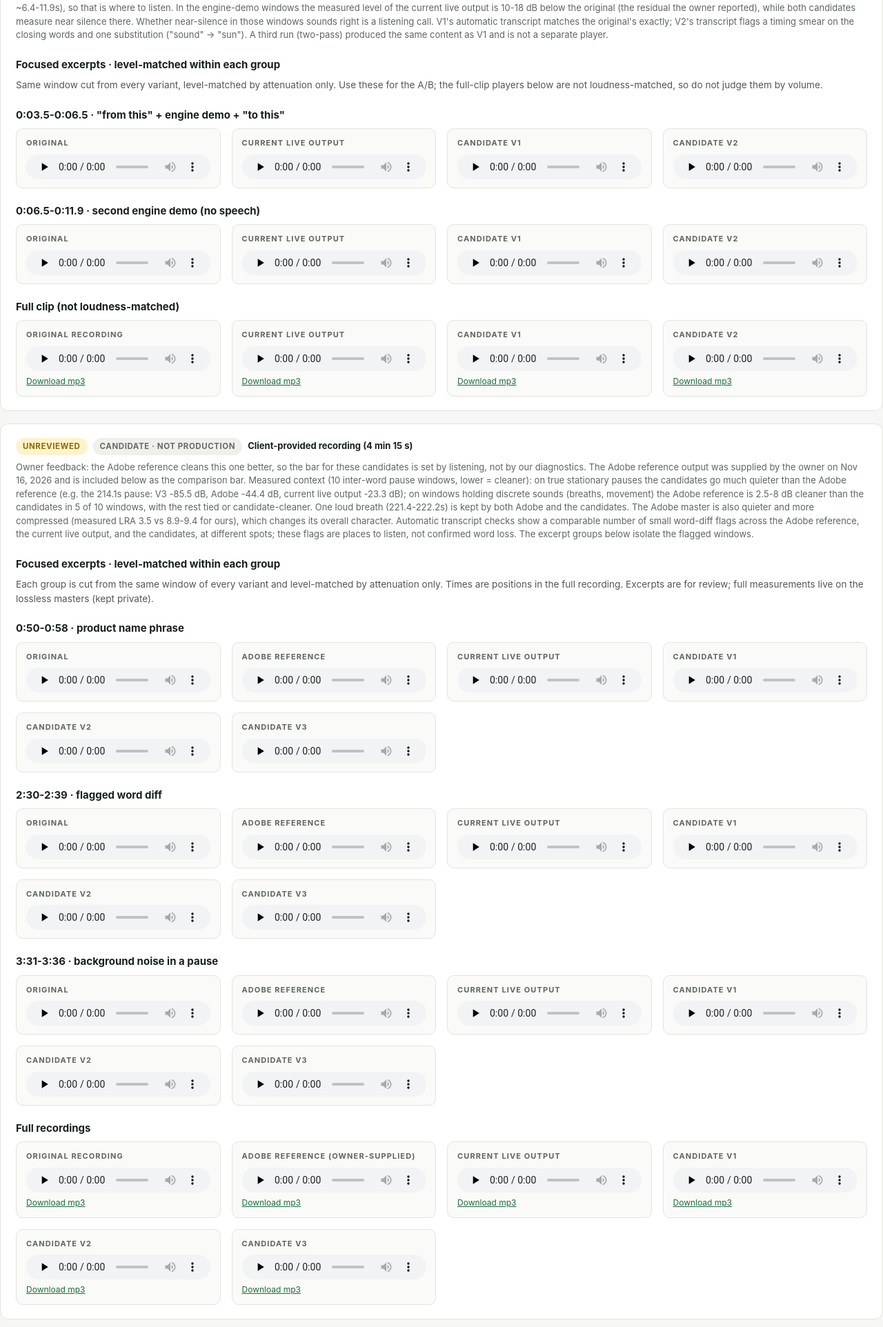
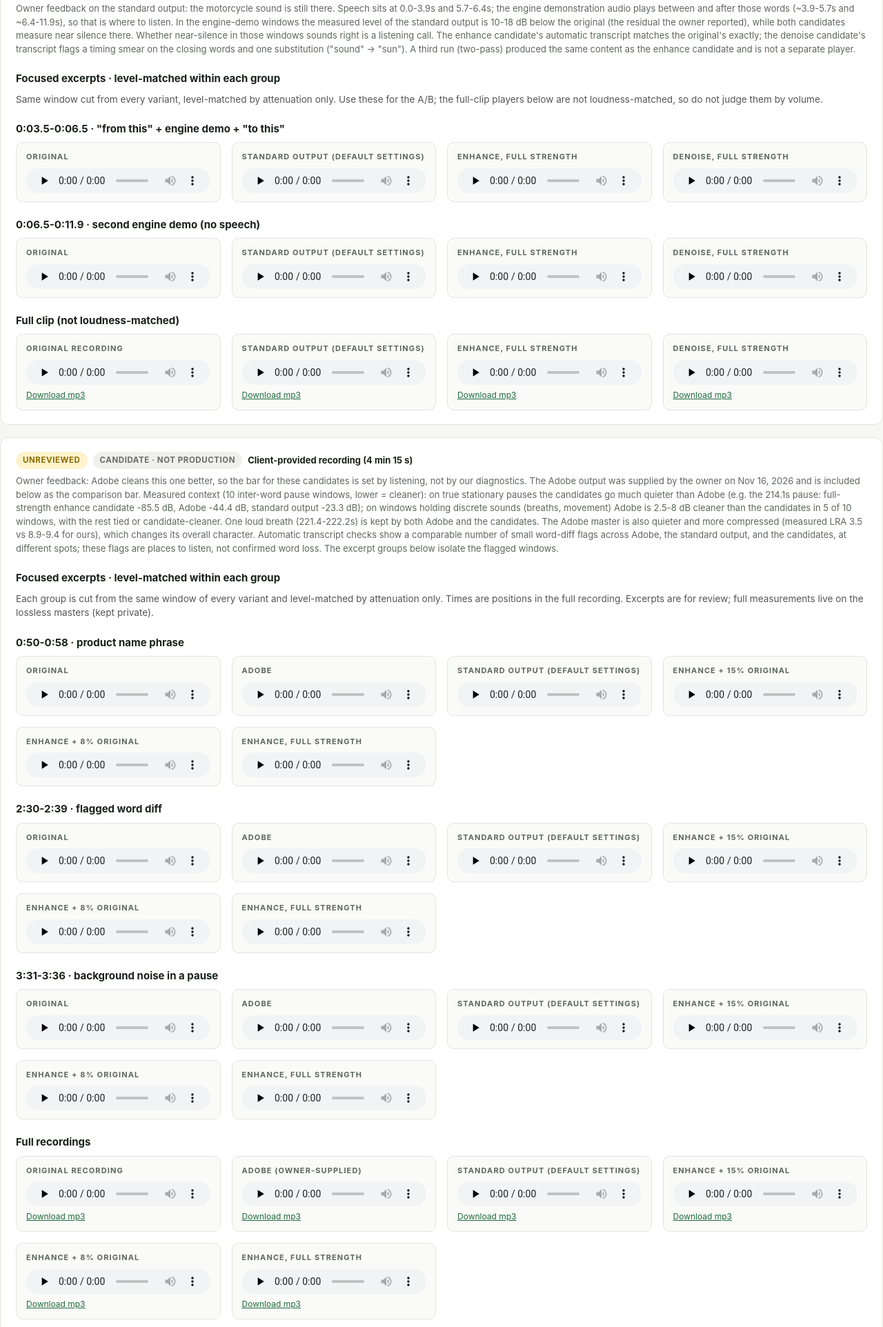
Before and after one commit to advayc/auk-production-backend, a plain HTML site: page docs/129-enhancement-candidates-unreviewed.html in a window 1280 px wide. Shown: the part 449-2373 px from the top of the page at 69% size. Drawn offline with Linux system fonts and the light colour scheme.

Commit message:
workflow: unbreak CI catalog check, realign notebook with backend v0.5.1, refresh docs
- Regenerate demos/showcase_test_cases.json (stale since the replace-instruction
  template change; the CI consistency check failed on pushes #211-#213)
- Notebook P1: re-embed the backend archive from the current repo tree
  (was v0.3.0 2026-10-18, 30 of 45 files drifted), bump version asserts to
  0.5.1; P1b v0.3.4 overlay is now upstream and becomes a presence check
- Align package metadata with the module version (pyproject/setup.py 0.3.0 -> 0.5.1)
- README/AGENTS/77-README: current test count (472), dated-validation framing,
  fix W3 report link, fold W3 scale-up limitations into README status
- 129 review page: replace V1/V2/V3 and 'current live output' labels with
  plain setting descriptions; Adobe reference labeled 'Adobe'

```diff
--- a/docs/129-enhancement-candidates-unreviewed.html
+++ b/docs/129-enhancement-candidates-unreviewed.html
@@ -27,39 +27,39 @@ footer p{margin:8px 0}
 .note{font-size:.85rem;color:#555;margin:.2rem 0 .7rem}
 </style></head><body>
 <h1>Enhancement candidates &middot; unreviewed listening review</h1>
-<p class="note">Two recordings the owner gave feedback on (Nov 11, 2026), reprocessed Nov 12, 2026 with candidate settings. Each card has the original recording, the current live output, and the candidates (named V1, V2, ... per card; exact settings in the footnote at the bottom). These are candidates for a listening decision, not adopted production outputs.</p>
+<p class="note">Two recordings the owner gave feedback on (Nov 11, 2026), reprocessed Nov 12, 2026 with candidate settings. Each card has the original recording, our standard output (the pipeline&#39;s default settings - our earlier comparison baseline), and candidates with alternative cleanup settings, each labeled by what its setting does (details in the footnote at the bottom). These are candidates for a listening decision, not adopted production outputs.</p>
 <p class="note" style="border-left:4px solid #b8860b;padding:8px 12px;"><strong>Status: unreviewed.</strong> No listening verdict exists for any candidate on this page, and no candidate is presented as an improvement. All candidates pass the pipeline's current technical checks (sample-exact duration, no clipping, level targets within the true-peak ceiling). The remaining decision is human listening.</p>
-<p class="note" style="border-left:4px solid #6b6b66;padding:8px 12px;"><strong>Comparisons and loudness:</strong> the full-length players are mastered to a -1.0 dBTP ceiling but are not loudness-matched to one another, so use them for character and artifacts, not volume. The excerpt groups below (both clips) are level-matched within each group (attenuation only, matched down to the quietest variant in that window), so loudness should not bias those A/Bs. An Adobe Podcast Enhance reference, supplied by the owner on Nov 16, 2026, is included for the client recording (full-length and in each excerpt group); there is no third-party reference for the motorcycle clip. References inform listening; no parity or superiority claim is made or implied.</p>
+<p class="note" style="border-left:4px solid #6b6b66;padding:8px 12px;"><strong>Comparisons and loudness:</strong> the full-length players are mastered to a -1.0 dBTP ceiling but are not loudness-matched to one another, so use them for character and artifacts, not volume. The excerpt groups below (both clips) are level-matched within each group (attenuation only, matched down to the quietest variant in that window), so loudness should not bias those A/Bs. An Adobe output (Adobe Podcast Enhance, supplied by the owner on Nov 16, 2026) is included for the client recording (full-length and in each excerpt group); there is no third-party reference for the motorcycle clip. References inform listening; no parity or superiority claim is made or implied.</p>
 <p class="note" style="border-left:4px solid #6b6b66;padding:8px 12px;"><strong>Diagnostics are not quality scores:</strong> the notes on each card come from automatic speech-to-text word diffs, a speaker-similarity score, and energy measurements. They locate where to listen; they do not score how it sounds.</p>
 
 <div class="card"><div class="chead"><span class="badge a">Unreviewed</span><span class="badge y">Candidate &middot; not production</span><span class="cid">Motorcycle audio without wind noise (11.9s)</span></div>
-<div class="cdet" style="margin-bottom:12px">Owner feedback on the current live output: the motorcycle sound is still there. Speech sits at 0.0-3.9s and 5.7-6.4s; the engine demonstration audio plays between and after those words (~3.9-5.7s and ~6.4-11.9s), so that is where to listen. In the engine-demo windows the measured level of the current live output is 10-18 dB below the original (the residual the owner reported), while both candidates measure near silence there. Whether near-silence in those windows sounds right is a listening call. V1's automatic transcript matches the original's exactly; V2's transcript flags a timing smear on the closing words and one substitution ("sound" &rarr; "sun"). A third run (two-pass) produced the same content as V1 and is not a separate player.</div>
+<div class="cdet" style="margin-bottom:12px">Owner feedback on the standard output: the motorcycle sound is still there. Speech sits at 0.0-3.9s and 5.7-6.4s; the engine demonstration audio plays between and after those words (~3.9-5.7s and ~6.4-11.9s), so that is where to listen. In the engine-demo windows the measured level of the standard output is 10-18 dB below the original (the residual the owner reported), while both candidates measure near silence there. Whether near-silence in those windows sounds right is a listening call. The enhance candidate's automatic transcript matches the original's exactly; the denoise candidate's transcript flags a timing smear on the closing words and one substitution ("sound" &rarr; "sun"). A third run (two-pass) produced the same content as the enhance candidate and is not a separate player.</div>
 <h3>Focused excerpts &middot; level-matched within each group</h3>
 <p class="note">Same window cut from every variant, level-matched by attenuation only. Use these for the A/B; the full-clip players below are not loudness-matched, so do not judge them by volume.</p>
 <h3>0:03.5-0:06.5 &middot; "from this" + engine demo + "to this"</h3>
 <div class="players">
 <figure><figcaption>Original</figcaption><audio controls preload="none" src="129-motorcycle-excerpt-M1-from-this-to-this--source.mp3"></audio></figure>
-<figure><figcaption>Current live output</figcaption><audio controls preload="none" src="129-motorcycle-excerpt-M1-from-this-to-this--published.mp3"></audio></figure>
-<figure><figcaption>Candidate V1</figcaption><audio controls preload="none" src="129-motorcycle-excerpt-M1-from-this-to-this--enh100.mp3"></audio></figure>
-<figure><figcaption>Candidate V2</figcaption><audio controls preload="none" src="129-motorcycle-excerpt-M1-from-this-to-this--den100.mp3"></audio></figure>
+<figure><figcaption>Standard output (default settings)</figcaption><audio controls preload="none" src="129-motorcycle-excerpt-M1-from-this-to-this--published.mp3"></audio></figure>
+<figure><figcaption>Enhance, full strength</figcaption><audio controls preload="none" src="129-motorcycle-excerpt-M1-from-this-to-this--enh100.mp3"></audio></figure>
+<figure><figcaption>Denoise, full strength</figcaption><audio controls preload="none" src="129-motorcycle-excerpt-M1-from-this-to-this--den100.mp3"></audio></figure>
 </div>
 <h3>0:06.5-0:11.9 &middot; second engine demo (no speech)</h3>
 <div class="players">
 <figure><figcaption>Original</figcaption><audio controls preload="none" src="129-motorcycle-excerpt-M2-engine-demo--source.mp3"></audio></figure>
-<figure><figcaption>Current live output</figcaption><audio controls preload="none" src="129-motorcycle-excerpt-M2-engine-demo--published.mp3"></audio></figure>
-<figure><figcaption>Candidate V1</figcaption><audio controls preload="none" src="129-motorcycle-excerpt-M2-engine-demo--enh100.mp3"></audio></figure>
-<figure><figcaption>Candidate V2</figcaption><audio controls preload="none" src="129-motorcycle-excerpt-M2-engine-demo--den100.mp3"></audio></figure>
+<figure><figcaption>Standard output (default settings)</figcaption><audio controls preload="none" src="129-motorcycle-excerpt-M2-engine-demo--published.mp3"></audio></figure>
+<figure><figcaption>Enhance, full strength</figcaption><audio controls preload="none" src="129-motorcycle-excerpt-M2-engine-demo--enh100.mp3"></audio></figure>
+<figure><figcaption>Denoise, full strength</figcaption><audio controls preload="none" src="129-motorcycle-excerpt-M2-engine-demo--den100.mp3"></audio></figure>
 </div>
 <h3>Full clip (not loudness-matched)</h3>
 <div class="players">
 <figure><figcaption>Original recording</figcaption><audio controls preload="none" src="129-motorcycle-original.mp3"></audio><div><a href="129-motorcycle-original.mp3">Download mp3</a></div></figure>
-<figure><figcaption>Current live output</figcaption><audio controls preload="none" src="129-motorcycle-published.mp3"></audio><div><a href="129-motorcycle-published.mp3">Download mp3</a></div></figure>
-<figure><figcaption>Candidate V1</figcaption><audio controls preload="none" src="129-motorcycle-candidate-enh.mp3"></audio><div><a href="129-motorcycle-candidate-enh.mp3">Download mp3</a></div></figure>
-<figure><figcaption>Candidate V2</figcaption><audio controls preload="none" src="129-motorcycle-candidate-den.mp3"></audio><div><a href="129-motorcycle-candidate-den.mp3">Download mp3</a></div></figure>
+<figure><figcaption>Standard output (default settings)</figcaption><audio controls preload="none" src="129-motorcycle-published.mp3"></audio><div><a href="129-motorcycle-published.mp3">Download mp3</a></div></figure>
+<figure><figcaption>Enhance, full strength</figcaption><audio controls preload="none" src="129-motorcycle-candidate-enh.mp3"></audio><div><a href="129-motorcycle-candidate-enh.mp3">Download mp3</a></div></figure>
+<figure><figcaption>Denoise, full strength</figcaption><audio controls preload="none" src="129-motorcycle-candidate-den.mp3"></audio><div><a href="129-motorcycle-candidate-den.mp3">Download mp3</a></div></figure>
 </div></div>
 
 <div class="card"><div class="chead"><span class="badge a">Unreviewed</span><span class="badge y">Candidate &middot; not production</span><span class="cid">Client-provided recording (4 min 15 s)</span></div>
-<div class="cdet" style="margin-bottom:12px">Owner feedback: the Adobe reference cleans this one better, so the bar for these candidates is set by listening, not by our diagnostics. The Adobe reference output was supplied by the owner on Nov 16, 2026 and is included below as the comparison bar. Measured context (10 inter-word pause windows, lower = cleaner): on true stationary pauses the candidates go much quieter than the Adobe reference (e.g. the 214.1s pause: V3 -85.5 dB, Adobe -44.4 dB, current live output -23.3 dB); on windows holding discrete sounds (breaths, movement) the Adobe reference is 2.5-8 dB cleaner than the candidates in 5 of 10 windows, with the rest tied or candidate-cleaner. One loud breath (221.4-222.2s) is kept by both Adobe and the candidates. The Adobe master is also quieter and more compressed (measured LRA 3.5 vs 8.9-9.4 for ours), which changes its overall character. Automatic transcript checks show a comparable number of small word-diff flags across the Adobe reference, the current live output, and the candidates, at different spots; these flags are places to listen, not confirmed word loss. The excerpt groups below isolate the flagged windows.</div>
+<div class="cdet" style="margin-bottom:12px">Owner feedback: Adobe cleans this one better, so the bar for these candidates is set by listening, not by our diagnostics. The Adobe output was supplied by the owner on Nov 16, 2026 and is included below as the comparison bar. Measured context (10 inter-word pause windows, lower = cleaner): on true stationary pauses the candidates go much quieter than Adobe (e.g. the 214.1s pause: full-strength enhance candidate -85.5 dB, Adobe -44.4 dB, standard output -23.3 dB); on windows holding discrete sounds (breaths, movement) Adobe is 2.5-8 dB cleaner than the candidates in 5 of 10 windows, with the rest tied or candidate-cleaner. One loud breath (221.4-222.2s) is kept by both Adobe and the candidates. The Adobe master is also quieter and more compressed (measured LRA 3.5 vs 8.9-9.4 for ours), which changes its overall character. Automatic transcript checks show a comparable number of small word-diff flags across Adobe, the standard output, and the candidates, at different spots; these flags are places to listen, not confirmed word loss. The excerpt groups below isolate the flagged windows.</div>
 
 <h3>Focused excerpts &middot; level-matched within each group</h3>
 <p class="note">Each group is cut from the same window of every variant and level-matched by attenuation only. Times are positions in the full recording. Excerpts are for review; full measurements live on the lossless masters (kept private).</p>
@@ -67,45 +67,45 @@ footer p{margin:8px 0}
 <h3>0:50-0:58 &middot; product name phrase</h3>
 <div class="players">
 <figure><figcaption>Original</figcaption><audio controls preload="none" src="129-client-excerpt-C1-magic-hour--source.mp3"></audio></figure>
-<figure><figcaption>Adobe reference</figcaption><audio controls preload="none" src="129-client-excerpt-C1-magic-hour--adobe.mp3"></audio></figure>
-<figure><figcaption>Current live output</figcaption><audio controls preload="none" src="129-client-excerpt-C1-magic-hour--published.mp3"></audio></figure>
-<figure><figcaption>Candidate V1</figcaption><audio controls preload="none" src="129-client-excerpt-C1-magic-hour--w85.mp3"></audio></figure>
-<figure><figcaption>Candidate V2</figcaption><audio controls preload="none" src="129-client-excerpt-C1-magic-hour--w92.mp3"></audio></figure>
-<figure><figcaption>Candidate V3</figcaption><audio controls preload="none" src="129-client-excerpt-C1-magic-hour--wet100.mp3"></audio></figure>
+<figure><figcaption>Adobe</figcaption><audio controls preload="none" src="129-client-excerpt-C1-magic-hour--adobe.mp3"></audio></figure>
+<figure><figcaption>Standard output (default settings)</figcaption><audio controls preload="none" src="129-client-excerpt-C1-magic-hour--published.mp3"></audio></figure>
+<figure><figcaption>Enhance + 15% original</figcaption><audio controls preload="none" src="129-client-excerpt-C1-magic-hour--w85.mp3"></audio></figure>
+<figure><figcaption>Enhance + 8% original</figcaption><audio controls preload="none" src="129-client-excerpt-C1-magic-hour--w92.mp3"></audio></figure>
+<figure><figcaption>Enhance, full strength</figcaption><audio controls preload="none" src="129-client-excerpt-C1-magic-hour--wet100.mp3"></audio></figure>
 </div>
 
 <h3>2:30-2:39 &middot; flagged word diff</h3>
 <div class="players">
 <figure><figcaption>Original</figcaption><audio controls preload="none" src="129-client-excerpt-C2-caught-these--source.mp3"></audio></figure>
-<figure><figcaption>Adobe reference</figcaption><audio controls preload="none" src="129-client-excerpt-C2-caught-these--adobe.mp3"></audio></figure>
-<figure><figcaption>Current live output</figcaption><audio controls preload="none" src="129-client-excerpt-C2-caught-these--published.mp3"></audio></figure>
-<figure><figcaption>Candidate V1</figcaption><audio controls preload="none" src="129-client-excerpt-C2-caught-these--w85.mp3"></audio></figure>
-<figure><figcaption>Candidate V2</figcaption><audio controls preload="none" src="129-client-excerpt-C2-caught-these--w92.mp3"></audio></figure>
-<figure><figcaption>Candidate V3</figcaption><audio controls preload="none" src="129-client-excerpt-C2-caught-these--wet100.mp3"></audio></figure>
+<figure><figcaption>Adobe</figcaption><audio controls preload="none" src="129-client-excerpt-C2-caught-these--adobe.mp3"></audio></figure>
+<figure><figcaption>Standard output (default settings)</figcaption><audio controls preload="none" src="129-client-excerpt-C2-caught-these--published.mp3"></audio></figure>
+<figure><figcaption>Enhance + 15% original</figcaption><audio controls preload="none" src="129-client-excerpt-C2-caught-these--w85.mp3"></audio></figure>
+<figure><figcaption>Enhance + 8% original</figcaption><audio controls preload="none" src="129-client-excerpt-C2-caught-these--w92.mp3"></audio></figure>
+<figure><figcaption>Enhance, full strength</figcaption><audio controls preload="none" src="129-client-excerpt-C2-caught-these--wet100.mp3"></audio></figure>
 </div>
 
 <h3>3:31-3:36 &middot; background noise in a pause</h3>
 <div class="players">
 <figure><figcaption>Original</figcaption><audio controls preload="none" src="129-client-excerpt-C3-noisy-pause--source.mp3"></audio></figure>
-<figure><figcaption>Adobe reference</figcaption><audio controls preload="none" src="129-client-excerpt-C3-noisy-pause--adobe.mp3"></audio></figure>
-<figure><figcaption>Current live output</figcaption><audio controls preload="none" src="129-client-excerpt-C3-noisy-pause--published.mp3"></audio></figure>
-<figure><figcaption>Candidate V1</figcaption><audio controls preload="none" src="129-client-excerpt-C3-noisy-pause--w85.mp3"></audio></figure>
-<figure><figcaption>Candidate V2</figcaption><audio controls preload="none" src="129-client-excerpt-C3-noisy-pause--w92.mp3"></audio></figure>
-<figure><figcaption>Candidate V3</figcaption><audio controls preload="none" src="129-client-excerpt-C3-noisy-pause--wet100.mp3"></audio></figure>
+<figure><figcaption>Adobe</figcaption><audio controls preload="none" src="129-client-excerpt-C3-noisy-pause--adobe.mp3"></audio></figure>
+<figure><figcaption>Standard output (default settings)</figcaption><audio controls preload="none" src="129-client-excerpt-C3-noisy-pause--published.mp3"></audio></figure>
+<figure><figcaption>Enhance + 15% original</figcaption><audio controls preload="none" src="129-client-excerpt-C3-noisy-pause--w85.mp3"></audio></figure>
+<figure><figcaption>Enhance + 8% original</figcaption><audio controls preload="none" src="129-client-excerpt-C3-noisy-pause--w92.mp3"></audio></figure>
+<figure><figcaption>Enhance, full strength</figcaption><audio controls preload="none" src="129-client-excerpt-C3-noisy-pause--wet100.mp3"></audio></figure>
 </div>
 
 <h3>Full recordings</h3>
 <div class="players">
 <figure><figcaption>Original recording</figcaption><audio controls preload="none" src="129-client-original.mp3"></audio><div><a href="129-client-original.mp3">Download mp3</a></div></figure>
-<figure><figcaption>Adobe reference (owner-supplied)</figcaption><audio controls preload="none" src="129-client-adobe-reference.mp3"></audio><div><a href="129-client-adobe-reference.mp3">Download mp3</a></div></figure>
-<figure><figcaption>Current live output</figcaption><audio controls preload="none" src="129-client-published.mp3"></audio><div><a href="129-client-published.mp3">Download mp3</a></div></figure>
-<figure><figcaption>Candidate V1</figcaption><audio controls preload="none" src="129-client-candidate-w85.mp3"></audio><div><a href="129-client-candidate-w85.mp3">Download mp3</a></div></figure>
-<figure><figcaption>Candidate V2</figcaption><audio controls preload="none" src="129-client-candidate-w92.mp3"></audio><div><a href="129-client-candidate-w92.mp3">Download mp3</a></div></figure>
-<figure><figcaption>Candidate V3</figcaption><audio controls preload="none" src="129-client-candidate-wet100.mp3"></audio><div><a href="129-client-candidate-wet100.mp3">Download mp3</a></div></figure>
+<figure><figcaption>Adobe (owner-supplied)</figcaption><audio controls preload="none" src="129-client-adobe-reference.mp3"></audio><div><a href="129-client-adobe-reference.mp3">Download mp3</a></div></figure>
+<figure><figcaption>Standard output (default settings)</figcaption><audio controls preload="none" src="129-client-published.mp3"></audio><div><a href="129-client-published.mp3">Download mp3</a></div></figure>
+<figure><figcaption>Enhance + 15% original</figcaption><audio controls preload="none" src="129-client-candidate-w85.mp3"></audio><div><a href="129-client-candidate-w85.mp3">Download mp3</a></div></figure>
+<figure><figcaption>Enhance + 8% original</figcaption><audio controls preload="none" src="129-client-candidate-w92.mp3"></audio><div><a href="129-client-candidate-w92.mp3">Download mp3</a></div></figure>
+<figure><figcaption>Enhance, full strength</figcaption><audio controls preload="none" src="129-client-candidate-wet100.mp3"></audio><div><a href="129-client-candidate-wet100.mp3">Download mp3</a></div></figure>
 </div></div>
 
 <footer>
-<p>Processed Nov 12, 2026 through the production voice-enhancement pipeline (repository commit f6e8c85, seed 42) with per-candidate strength settings recorded in the run manifests. Candidate settings &middot; motorcycle card: V1 = enhance instruction at full strength, unblended; V2 = denoise instruction at full strength, unblended. Client card: V1 = full-strength output blended with 15% of the original (w85), V2 = blended with 8% (w92), V3 = unblended full-strength output (wet100). Full-length audio here is lossy MP3 for review (the Adobe reference is served as supplied, 128 kbps); lossless masters and the measurement manifest are retained privately. Page updated Nov 16, 2026: V-numbered candidate names, "current live output" replaces "published", Adobe reference added to the client card, excerpt groups re-matched including the reference.</p>
+<p>Processed Nov 12, 2026 through the production voice-enhancement pipeline (repository commit f6e8c85, seed 42) with per-candidate strength settings recorded in the run manifests. Candidate settings &middot; motorcycle card: &quot;Enhance, full strength&quot; = enhance instruction at full strength, unblended; &quot;Denoise, full strength&quot; = denoise instruction at full strength, unblended. Client card: &quot;Enhance + 15% original&quot; = full-strength enhance output blended with 15% of the original recording; &quot;Enhance + 8% original&quot; likewise with 8%; &quot;Enhance, full strength&quot; = unblended full-strength enhance output. &quot;Full strength&quot; means the processed output only, with none of the original recording mixed back in. &quot;Standard output (default settings)&quot; = the pipeline&#39;s output with its default settings; our earlier comparison baseline. Full-length audio here is lossy MP3 for review (the Adobe output is served as supplied, 128 kbps); lossless masters and the measurement manifest are retained privately. Page updated Nov 16, 2026: candidates renamed from V-numbers to plain setting descriptions; "standard output (default settings)" replaces "published"/"current live output"; Adobe output (owner-supplied) added to the client card; excerpt groups re-matched including Adobe.</p>
 <p>A second work item from the same feedback round (a denoise-strength variant of the client recording) could not be produced: on Nov 12 the hosted compute session's Drive authorization did not complete in three observed attempts - the browser-side consent step finished each time, but the runtime kept waiting for the authorization reply and never proceeded. The cause is unverified. This item remains blocked, not cancelled.</p>
 <p>Nothing on this page is a quality verdict, an improvement claim, or a comparison against any third-party tool. Adoption requires the owner's listening decision.</p>
 </footer>
```
Also changed, not shown: demos/showcase_test_cases.json, 6 other files.
